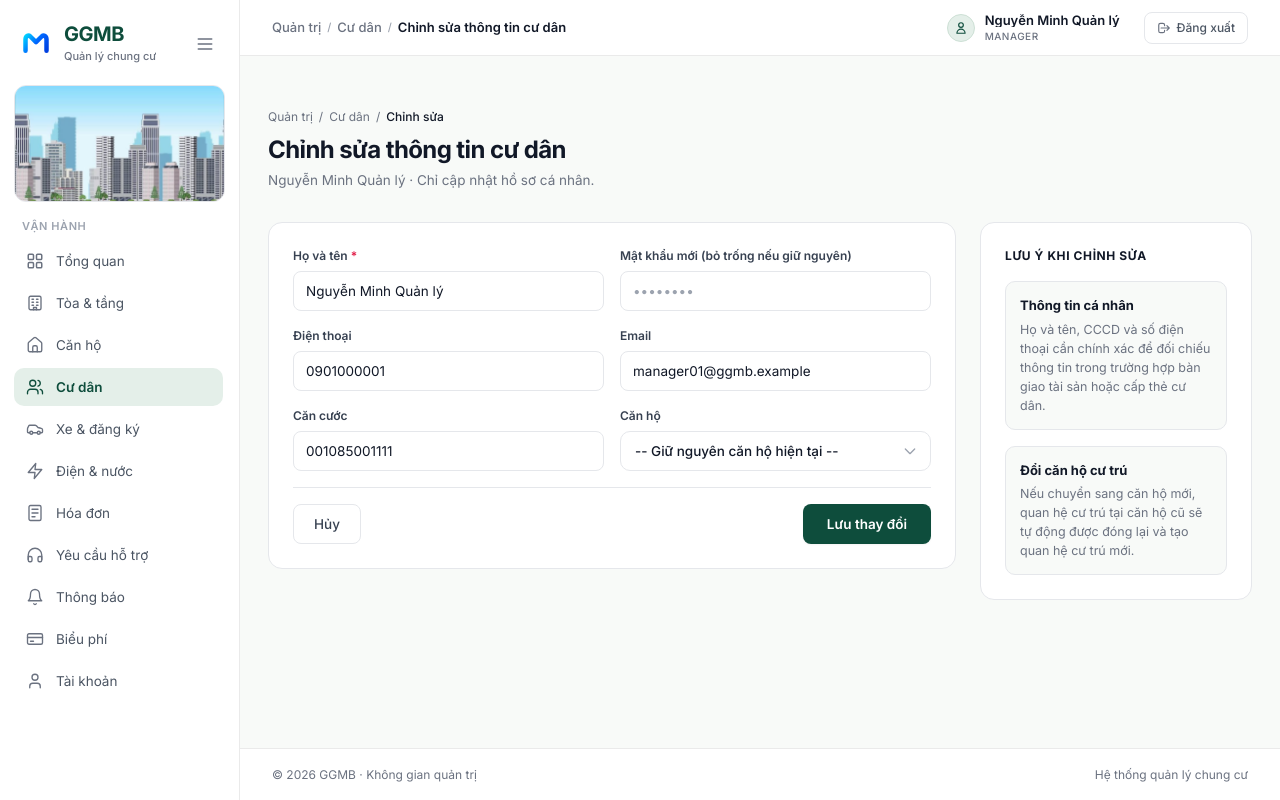
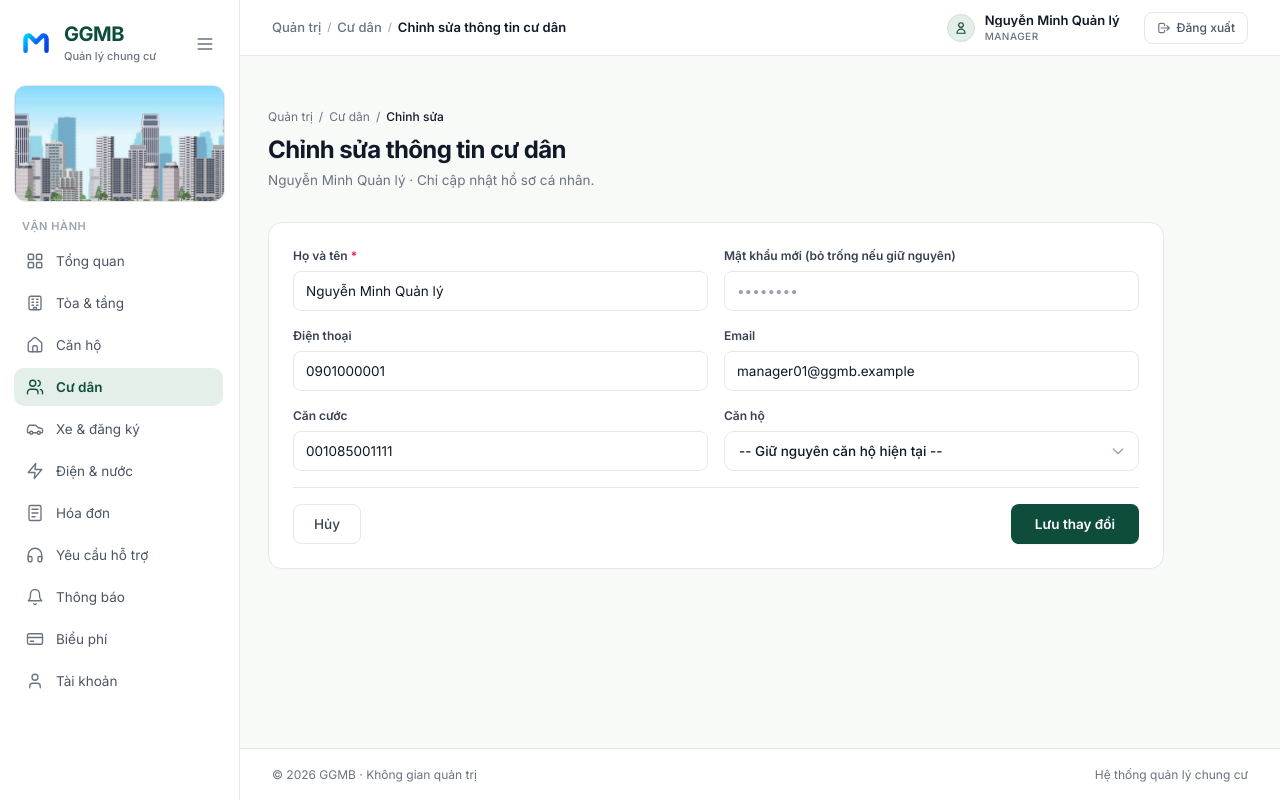
Before and after one commit to Paxerr/GGMB, a Laravel app: page /residents/1/edit in a window 1280 px wide. Run offline with Laravel 12, Linux system fonts and the light colour scheme; a user stored in the database is signed in; data comes from the database, SQL or seed files in the repository; some libraries are stand-ins or nearby versions.

Commit message:
refactor(ui): loai bo cac khoi ghi chu nghiep vu va mockup thua tren toan bo giao dien

```diff
--- a/resources/views/accounts/index.blade.php
+++ b/resources/views/accounts/index.blade.php
@@ -199,12 +199,6 @@
         @endforeach
     </div>
 
-    <!-- Dòng chú thích nghiệp vụ -->
-    <div class="p-3 bg-[#F8FAF8] border border-[#E5E7EB] rounded-[12px] text-[12.5px] text-[#6B7280] space-y-0.5">
-        <div>4 vai trò chính: Quản lý, Nhân viên hỗ trợ, Nhân viên kỹ thuật, Cư dân.</div>
-        <div>Danh sách đang lọc nhân sự nội bộ; chọn Cư dân để xem tài khoản cư dân.</div>
-    </div>
-
     <!-- Thông tin hiển thị & Phân trang -->
     <div class="flex flex-col sm:flex-row items-center justify-between gap-4 pt-1 pb-6">
         <div class="text-[13px] text-[#6B7280]">
--- a/resources/views/residents/edit.blade.php
+++ b/resources/views/residents/edit.blade.php
@@ -35,10 +35,10 @@
         </p>
     </div>
 
-    <!-- Biểu mẫu và hướng dẫn -->
-    <div class="flex flex-col lg:flex-row items-start gap-6 pt-2">
-        <!-- Cột trái: Form Thông tin nghiệp vụ -->
-        <div class="w-full lg:w-[688px] bg-white border border-[#E5E7EB] rounded-[14px] p-6 shrink-0 shadow-none">
+    <!-- Biểu mẫu Thông tin nghiệp vụ -->
+    <div class="pt-2">
+        <!-- Form Thông tin nghiệp vụ -->
+        <div class="w-full max-w-4xl bg-white border border-[#E5E7EB] rounded-[14px] p-6 shadow-none">
             <form action="{{ route('residents.update', $resident->UserId) }}" method="POST">
                 @csrf
                 @method('PUT')
@@ -158,29 +158,6 @@
                 </div>
             </form>
         </div>
-
-        <!-- Cột phải: Lưu ý chỉnh sửa -->
-        <div class="w-full lg:w-[440px] space-y-4">
-            <div class="bg-white border border-[#E5E7EB] rounded-[14px] p-6 space-y-4 shadow-none">
-                <h3 class="text-[12px] font-bold text-[#111827] tracking-wider uppercase">
-                    LƯU Ý KHI CHỈNH SỬA
-                </h3>
-
-                <div class="p-3.5 bg-[#F8FAF8] border border-[#E5E7EB] rounded-[10px] space-y-1">
-                    <h4 class="text-[13px] font-bold text-[#111827]">Thông tin cá nhân</h4>
-                    <p class="text-[12.5px] leading-[19px] text-[#6B7280]">
-                        Họ và tên, CCCD và số điện thoại cần chính xác để đối chiếu thông tin trong trường hợp bàn giao tài sản hoặc cấp thẻ cư dân.
-                    </p>
-                </div>
-
-                <div class="p-3.5 bg-[#F8FAF8] border border-[#E5E7EB] rounded-[10px] space-y-1">
-                    <h4 class="text-[13px] font-bold text-[#111827]">Đổi căn hộ cư trú</h4>
-                    <p class="text-[12.5px] leading-[19px] text-[#6B7280]">
-                        Nếu chuyển sang căn hộ mới, quan hệ cư trú tại căn hộ cũ sẽ tự động được đóng lại và tạo quan hệ cư trú mới.
-                    </p>
-                </div>
-            </div>
-        </div>
     </div>
 </div>
 @endsection
--- a/resources/views/utilities/index.blade.php
+++ b/resources/views/utilities/index.blade.php
@@ -202,11 +202,6 @@
         @endforeach
     </div>
 
-    <!-- Dòng chú thích nghiệp vụ (Bám sát Ảnh 1 & 2) -->
-    <div class="p-3 bg-[#F8FAF8] border border-[#E5E7EB] rounded-[8px] text-[13px] text-[#6B7280]">
-        Tiêu thụ = số mới – số kỳ trước; số mới ≥ số kỳ trước. Kiểm tra căn hộ và kỳ trước khi lưu.
-    </div>
-
     <!-- Thanh phân trang & Nút "Nhập chỉ số lần đầu" (Bám sát Ảnh 1 & 2) -->
     <div class="flex flex-col sm:flex-row items-center justify-between gap-4 pt-1 pb-6">
         <div>
```
Also changed, not shown: resources/views/fee-rates/index.blade.php (+2 -13 lines), resources/views/notifications/index.blade.php (+0 -16 lines), resources/views/portal/notifications/show.blade.php (+2 -18 lines), resources/views/tech/tasks/show.blade.php (+2 -14 lines).
